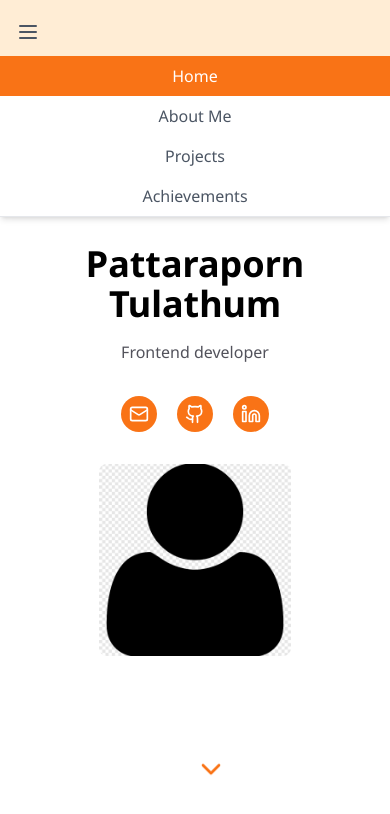
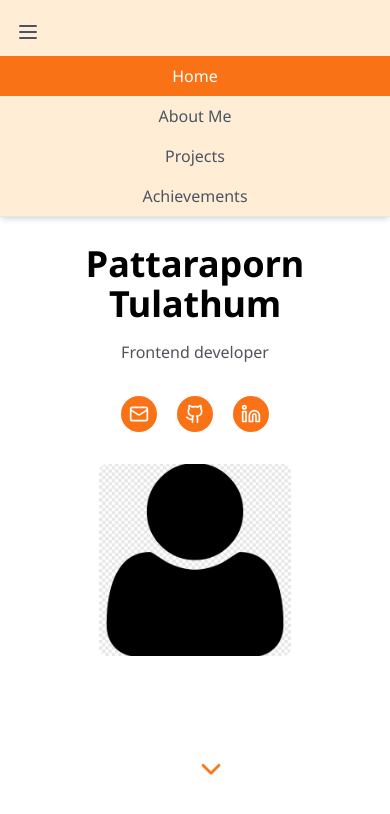
Before and after one commit to rainof/rainof.github.io, a React (Create React App) app: page / in a window 390 px wide. Both pictures are taken after a click on the button "Toggle menu". Shown: the top 814 px of the page. Built offline with nearby package versions, Linux system fonts and the light colour scheme; the HTML template or start-up script is replaced by a standard one.

Commit message:
fix(frontend): adjust background on toggle in mobile view

```diff
--- a/src/App.js
+++ b/src/App.js
@@ -31,7 +31,7 @@ function App() {
               <NavLink
                 to="/"
                 className={({ isActive }) =>
-                  `px-4 py-2 sm:py-1 w-full sm:w-auto text-center sm:rounded-2xl transition-colors ${
+                  `px-4 py-2 sm:py-1 w-full sm:w-auto text-center sm:rounded-2xl transition-colors bg-orange-100 ${
                     isActive
                       ? "bg-orange-500 text-white"
                       : "text-gray-600 hover:text-gray-800"
@@ -47,7 +47,7 @@ function App() {
                     item === "About Me" ? "aboutme" : item.toLowerCase()
                   }`}
                   className={({ isActive }) =>
-                    `px-4 py-2 sm:py-1 w-full sm:w-auto text-center sm:rounded-2xl transition-colors ${
+                    `px-4 py-2 sm:py-1 w-full sm:w-auto text-center sm:rounded-2xl transition-colors bg-orange-100 ${
                       isActive
                         ? "bg-orange-500 text-white"
                         : "text-gray-600 hover:text-gray-800"
```
